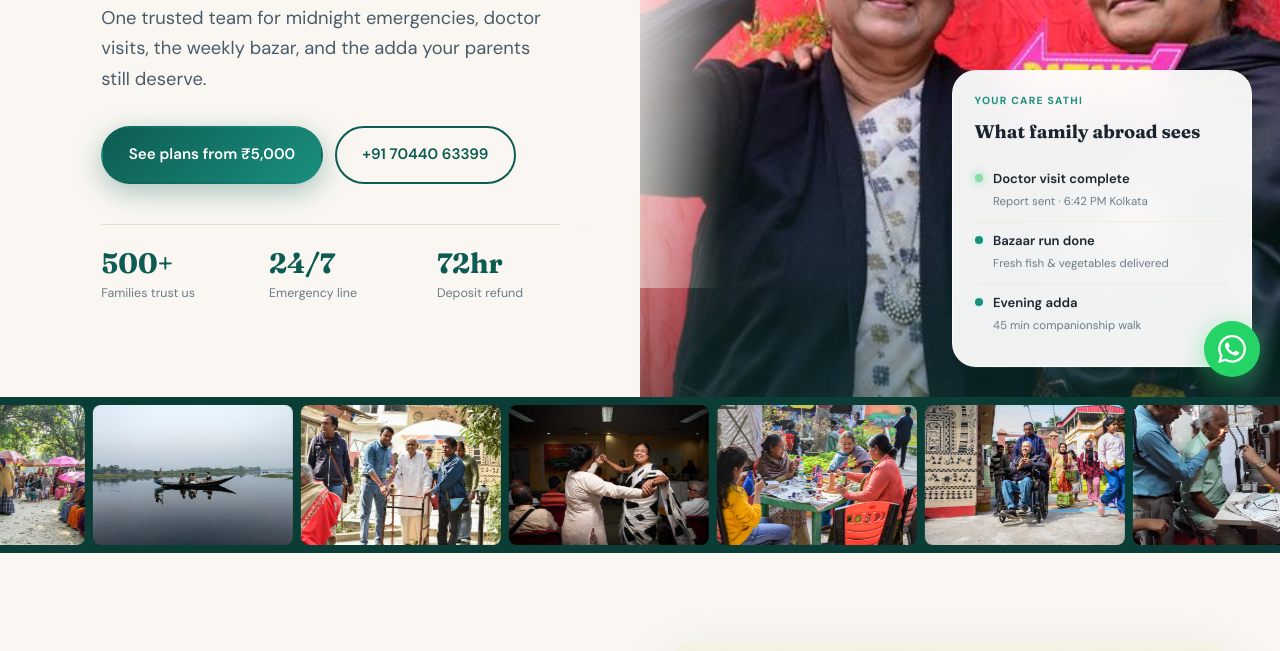
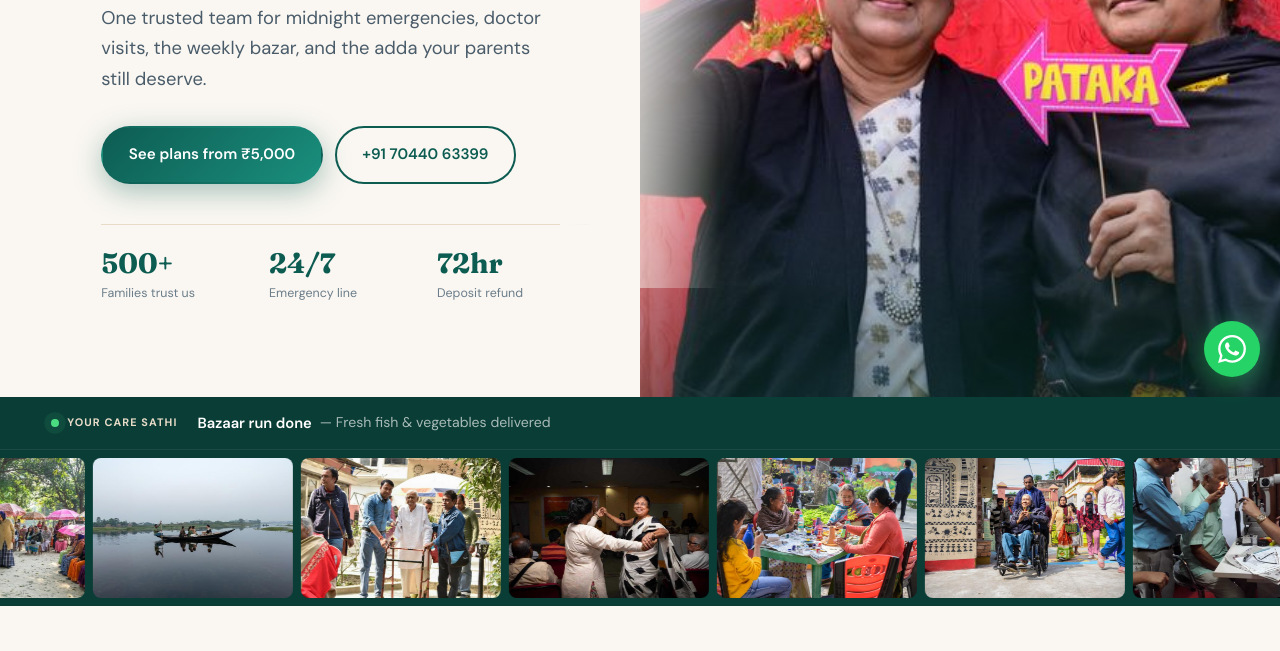
Before and after one commit to pratim-easyq2c/satheachi, a plain HTML site: page index.html in a window 1280 px wide. Shown: the part 403-1054 px from the top of the page. Drawn offline with Linux system fonts and the light colour scheme.

Commit message:
Replace Care Sathi floating card with slim live-update ribbon.
Co-authored-by: Cursor <cursoragent@cursor.com>

```diff
--- a/css/design.css
+++ b/css/design.css
@@ -181,46 +181,50 @@ a:hover { color: var(--clay); }
   pointer-events: none;
 }
 
-/* Care Sathi card — anchored inside image column only */
-.care-card {
-  grid-area: visual;
-  align-self: end;
-  justify-self: end;
-  z-index: 3;
-  width: min(300px, calc(100% - 3rem));
-  margin: 0 1.75rem 1.75rem;
-  padding: 1.35rem;
-  background: rgba(255,255,255,0.94); backdrop-filter: blur(20px);
-  border-radius: var(--radius-lg); box-shadow: var(--shadow-lg);
-  border: 1px solid rgba(255,255,255,0.8);
-  animation: floatCard 6s ease-in-out infinite;
-  pointer-events: auto;
+/* Care Sathi ribbon — slim ticker below hero */
+.care-ribbon {
+  background: var(--teal-900);
+  color: var(--white);
+  border-bottom: 1px solid rgba(255, 255, 255, 0.08);
 }
-@keyframes floatCard {
-  0%, 100% { transform: translateY(0); }
-  50% { transform: translateY(-10px); }
+.care-ribbon__inner {
+  display: flex; align-items: center; gap: 1.25rem;
+  padding: 0.85rem 0; min-height: 3.25rem;
 }
-.care-card__label {
-  font-size: 0.65rem; font-weight: 700; letter-spacing: 0.12em;
-  text-transform: uppercase; color: var(--teal-500); margin-bottom: 0.5rem;
+.care-ribbon__badge {
+  display: flex; align-items: center; gap: 0.5rem; flex-shrink: 0;
+  font-size: 0.68rem; font-weight: 700; letter-spacing: 0.1em;
+  text-transform: uppercase; color: var(--sand-200);
 }
-.care-card h3 { font-family: var(--font-display); font-size: 1.15rem; margin-bottom: 0.75rem; }
-.care-card__item {
-  display: flex; gap: 0.65rem; align-items: flex-start;
-  padding: 0.55rem 0; font-size: 0.82rem; border-bottom: 1px solid var(--sand-100);
+.care-ribbon__pulse {
+  width: 8px; height: 8px; border-radius: 50%;
+  background: #4ade80; box-shadow: 0 0 0 0 rgba(74, 222, 128, 0.5);
+  animation: ribbonPulse 2s ease-out infinite;
 }
-.care-card__item:last-child { border-bottom: none; }
-.care-card__dot {
-  width: 8px; height: 8px; border-radius: 50%; margin-top: 6px; flex-shrink: 0;
-  background: var(--teal-500); box-shadow: 0 0 0 3px var(--teal-100);
+@keyframes ribbonPulse {
+  0% { box-shadow: 0 0 0 0 rgba(74, 222, 128, 0.55); }
+  70% { box-shadow: 0 0 0 8px rgba(74, 222, 128, 0); }
+  100% { box-shadow: 0 0 0 0 rgba(74, 222, 128, 0); }
 }
-.care-card__item.is-live .care-card__dot {
-  background: #22c55e; box-shadow: 0 0 8px #22c55e;
-  animation: pulse 2s infinite;
+.care-ribbon__messages {
+  flex: 1; min-width: 0; position: relative; height: 1.5rem; overflow: hidden;
 }
-@keyframes pulse { 50% { opacity: 0.5; } }
-.care-card__item strong { display: block; font-weight: 600; color: var(--ink); }
-.care-card__item small { color: var(--ink-soft); font-size: 0.72rem; }
+.care-ribbon__msg {
+  position: absolute; inset: 0;
+  display: flex; align-items: center; gap: 0.5rem;
+  font-size: 0.92rem; line-height: 1.4;
+  opacity: 0; transform: translateY(100%);
+  transition: opacity 0.45s var(--ease), transform 0.45s var(--ease);
+  white-space: nowrap; overflow: hidden; text-overflow: ellipsis;
+}
+.care-ribbon__msg.is-active {
+  opacity: 1; transform: translateY(0);
+}
+.care-ribbon__msg.is-exit {
+  opacity: 0; transform: translateY(-100%);
+}
+.care-ribbon__msg strong { font-weight: 600; color: var(--white); }
+.care-ribbon__msg span { color: rgba(255, 255, 255, 0.65); font-size: 0.88rem; }
 
 /* Marquee gallery */
 .marquee {
@@ -480,23 +484,18 @@ a:hover { color: var(--clay); }
 @media (max-width: 1024px) {
   .hero {
     grid-template-columns: 1fr;
-    grid-template-areas:
-      "visual"
-      "care"
-      "copy";
+    grid-template-areas: "visual" "copy";
     min-height: auto;
   }
-  .hero__visual { min-height: 50vh; }
-  .hero__copy { padding: 2rem 1.5rem 3rem; }
+  .hero__visual { min-height: 42vh; }
+  .hero__copy { padding: 2rem 1.5rem 2.5rem; }
   .hero__copy::after { display: none; }
-  .care-card {
-    grid-area: care;
-    align-self: stretch;
-    justify-self: stretch;
-    width: auto;
-    margin: 1rem 1.5rem 0;
-    animation: none;
+  .care-ribbon__inner {
+    flex-direction: column; align-items: flex-start; gap: 0.5rem;
+    padding: 0.75rem 0;
   }
+  .care-ribbon__messages { width: 100%; height: 2.6rem; }
+  .care-ribbon__msg { white-space: normal; align-items: flex-start; }
   .story-grid, .nri-band, .contact-grid { grid-template-columns: 1fr; }
   .bento { grid-template-columns: 1fr 1fr; grid-auto-rows: auto; }
   .bento-item--hero { grid-column: span 2; }
--- a/index.html
+++ b/index.html
@@ -37,7 +37,7 @@
   </header>
 
   <main>
-    <!-- HERO: split editorial + live Care Sathi card -->
+    <!-- HERO -->
     <section class="hero" aria-labelledby="hero-title">
       <div class="hero__copy reveal">
         <p class="eyebrow">Barasat & North Kolkata · Since 2013</p>
@@ -60,23 +60,18 @@
           <img class="hero__slide" src="resources/gallery-3.jpg" alt="" />
         </div>
       </div>
-      <aside class="care-card reveal" aria-label="Example family update feed">
-        <p class="care-card__label">Your Care Sathi</p>
-        <h3>What family abroad sees</h3>
-        <div class="care-card__item is-live">
-          <span class="care-card__dot"></span>
-          <div><strong>Doctor visit complete</strong><small>Report sent · 6:42 PM Kolkata</small></div>
-        </div>
-        <div class="care-card__item">
-          <span class="care-card__dot"></span>
-          <div><strong>Bazaar run done</strong><small>Fresh fish & vegetables delivered</small></div>
-        </div>
-        <div class="care-card__item">
-          <span class="care-card__dot"></span>
-          <div><strong>Evening adda</strong><small>45 min companionship walk</small></div>
-        </div>
-      </aside>
     </section>
+
+    <!-- Care Sathi live ribbon — replaces floating card -->
+    <div class="care-ribbon" aria-label="Example updates families abroad receive">
+      <div class="container care-ribbon__inner">
+        <p class="care-ribbon__badge">
+          <span class="care-ribbon__pulse" aria-hidden="true"></span>
+          Your Care Sathi
+        </p>
+        <div class="care-ribbon__messages" id="care-ribbon" aria-live="polite"></div>
+      </div>
+    </div>
 
     <div class="marquee" aria-hidden="true">
       <div class="marquee__track" id="gallery-track"></div>
--- a/js/app.js
+++ b/js/app.js
@@ -227,21 +227,33 @@ const CARE_FEED = [
   { title: 'Medicine refilled', meta: 'Apollo Pharmacy · receipt attached' },
 ];
 
-function initCareFeed() {
-  const card = document.querySelector('.care-card');
-  if (!card || window.matchMedia('(prefers-reduced-motion: reduce)').matches) return;
-  const items = card.querySelectorAll('.care-card__item');
-  if (!items.length) return;
+function initCareRibbon() {
+  const root = document.getElementById('care-ribbon');
+  if (!root) return;
+
+  root.innerHTML = CARE_FEED.map((item, i) =>
+    `<p class="care-ribbon__msg${i === 0 ? ' is-active' : ''}" role="status">
+      <strong>${item.title}</strong>
+      <span>— ${item.meta}</span>
+    </p>`
+  ).join('');
+
+  if (window.matchMedia('(prefers-reduced-motion: reduce)').matches) return;
+
+  const msgs = root.querySelectorAll('.care-ribbon__msg');
+  if (msgs.length < 2) return;
+
   let idx = 0;
   setInterval(() => {
-    items.forEach((el) => el.classList.remove('is-live'));
-    const item = items[idx % items.length];
-    const feed = CARE_FEED[idx % CARE_FEED.length];
-    item.querySelector('strong').textContent = feed.title;
-    item.querySelector('small').textContent = feed.meta;
-    item.classList.add('is-live');
-    idx = (idx + 1) % items.length;
-  }, 4200);
+    const current = msgs[idx];
+    current.classList.remove('is-active');
+    current.classList.add('is-exit');
+    idx = (idx + 1) % msgs.length;
+    const next = msgs[idx];
+    next.classList.remove('is-exit');
+    next.classList.add('is-active');
+    setTimeout(() => current.classList.remove('is-exit'), 500);
+  }, 4500);
 }
 
 document.addEventListener('DOMContentLoaded', () => {
@@ -252,7 +264,7 @@ document.addEventListener('DOMContentLoaded', () => {
   initReveal();
   initHeroSlides();
   initGalleryMarquee();
-  initCareFeed();
+  initCareRibbon();
   document.querySelectorAll('[data-billing]').forEach((btn) => {
     btn.addEventListener('click', () => setBilling(btn.dataset.billing));
   });
```
